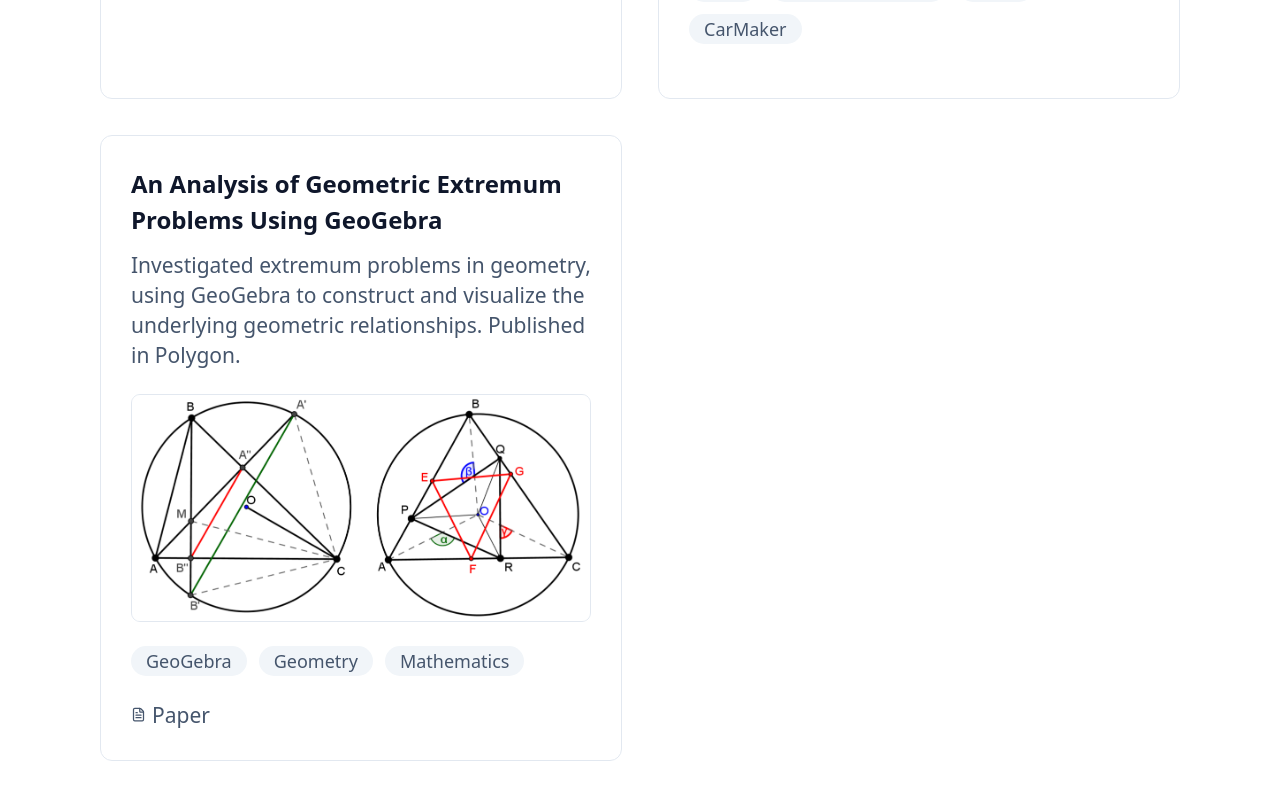
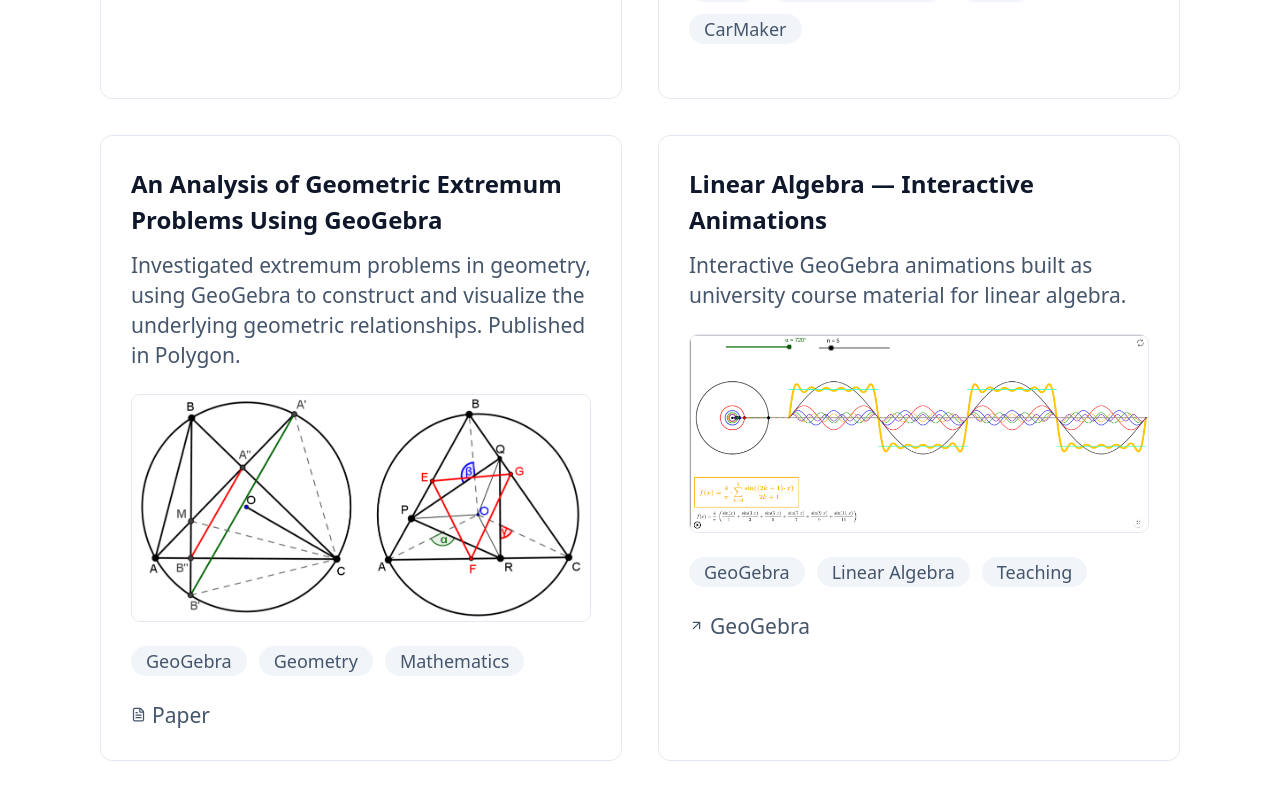
Before and after one commit to gabormarko/gabormarko.github.io, a React (Vite) app: page / in a window 1280 px wide. Shown: the part 4880-5680 px from the top of the page. Built offline with nearby package versions, Linux system fonts and the light colour scheme.

Commit message:
Add Linear Algebra interactive animations project
New project card linking to the GeoGebra course material (linalg.png poster), plus picks up the Publications venue wording edit.

Co-Authored-By: Claude Sonnet 5 <noreply@anthropic.com>

```diff
--- a/src/components/Projects.jsx
+++ b/src/components/Projects.jsx
@@ -85,6 +85,16 @@ const PROJECTS = [
     demo: null,
     paper: 'https://www.math.u-szeged.hu/polygonlap/p298.pdf',
     poster: '/projects/polygon.png',
+    videos: [],
+  },
+  {
+    title: 'Linear Algebra — Interactive Animations',
+    description: 'Interactive GeoGebra animations built as university course material for linear algebra.',
+    tags: ['GeoGebra', 'Linear Algebra', 'Teaching'],
+    repo: null,
+    demo: 'https://www.geogebra.org/m/encn3az9',
+    demoLabel: 'GeoGebra',
+    poster: '/projects/linalg.png',
     videos: [],
   },
 ];
--- a/src/components/Publications.jsx
+++ b/src/components/Publications.jsx
@@ -12,7 +12,7 @@ const PUBLICATIONS = [
   },
   {
     title: 'Time Delay Compensation in Vehicle Motion Control Using MPC',
-    venue: "Bachelor's Thesis, BME — TDK 3rd place",
+    venue: "Students' Scientific Conference (TDK) — 3rd place",
     year: '2024',
     href: null,
   },
```
Also changed, not shown: public/projects/linalg.png (added).
